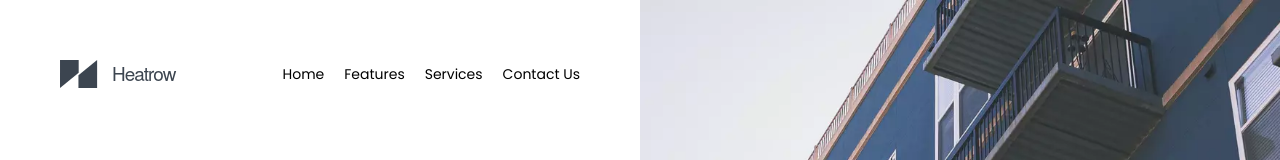
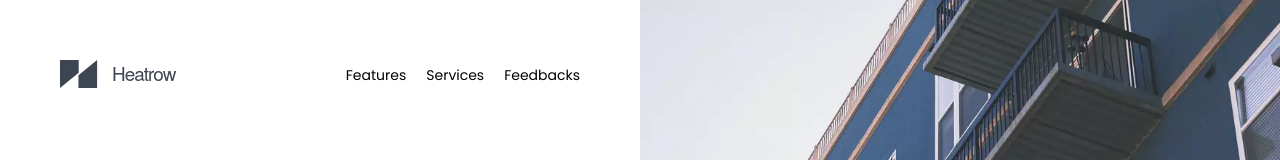
Before and after one commit to morikz/heatrow-reactjs, a Next.js app: page / in a window 1280 px wide. Shown: the top 160 px of the page. Built offline with nearby package versions, Linux system fonts and the light colour scheme.

Commit message:
:sparkles: feat: locomotive scroll

```diff
--- a/pages/_app.tsx
+++ b/pages/_app.tsx
@@ -13,15 +13,20 @@ function MyApp({ Component, pageProps }: any) {
   const router = useRouter()
   const scrollRef = React.useRef<HTMLDivElement>(null)
 
-  // React.useEffect(() => {
-  //   import('locomotive-scroll').then(locomotiveModule => {
-  //     // @ts-ignore
-  //     const scroll = new locomotiveModule.default({
-  //       el: scrollRef.current,
-  //       smooth: true,
-  //     })
-  //   })
-  // }, [])
+  React.useEffect(() => {
+    import('locomotive-scroll').then(locomotiveModule => {
+      // @ts-ignore
+      const scroll = new locomotiveModule.default({
+        el: scrollRef.current,
+        smooth: true,
+        inertia: 0.5,
+      })
+
+      scroll.smartphone.smooth = true
+      // console.log()
+
+    })
+  }, [])
 
   return (
     <div ref={scrollRef}>
--- a/pages/index.tsx
+++ b/pages/index.tsx
@@ -1,11 +1,44 @@
 import React from 'react'
 import Head from 'next/head'
+import { motion } from 'framer-motion'
 
 interface indexProps {}
 
+const transition: { duration: number; ease: number[] } = {
+  duration: 1.4,
+  ease: [0.6, 0.01, -0.05, 0.9],
+}
+
+const navList: { initial: any; animate: any } = {
+  initial: {
+    x: 0,
+  },
+  animate: {
+    x: 0,
+    delay: 1.8,
+    transition: {
+      delayChildren: 0.6,
+      staggerChildren: 0.04,
+      staggerDirection: 1,
+    },
+  },
+}
+
+const navItem: { initial: any; animate: any } = {
+  initial: {
+    y: 50,
+    opacity: 0,
+  },
+  animate: {
+    y: 0,
+    opacity: 1,
+    transition: { ...transition },
+  },
+}
+
 const index: React.FC<indexProps> = ({}) => {
   return (
-    <>
+    <motion.div initial='initial' animate='animate'>
       <Head>
         <title>Heatrow &mdash; A Real Estate Company</title>
         <link rel='icon' href='/vercel.svg' />
@@ -13,38 +46,67 @@ const index: React.FC<indexProps> = ({}) => {
       <header className='home-header'>
         <div className='home-header__left'>
           <nav className='navigation'>
-            <img src='svg/heatrow-logo.svg' alt='heatrow logo' />
-            <ul className='navigation__list'>
-              <li className='navigation__item'>Home</li>
-              <li className='navigation__item'>Features</li>
-              <li className='navigation__item'>Services</li>
-              <li className='navigation__item'>Contact Us</li>
-            </ul>
+            <motion.img
+              initial={{ x: -50, opacity: 0 }}
+              animate={{ x: 0, opacity: 1, transition: { ...transition } }}
+              src='svg/heatrow-logo.svg'
+              alt='heatrow logo'
+            />
+            <motion.ul variants={navList} className='navigation__list'>
+              <motion.li variants={navItem} className='navigation__item'>
+                <a href='#sectionFeatures'>Features</a>
+              </motion.li>
+              <motion.li variants={navItem} className='navigation__item'>
+                <a href='#sectionGallery'>Services</a>
+              </motion.li>
+              <motion.li variants={navItem} className='navigation__item'>
+                <a href='#sectionFeedback'>Feedbacks</a>
+              </motion.li>
+            </motion.ul>
           </nav>
           <div className='home-hero'>
-            <h4 className='hero-h4'>
+            <motion.h4
+              initial={{ y: 50, opacity: 0 }}
+              animate={{ y: 0, opacity: 1, transition: { delay: 0.2, ...transition } }}
+              className='hero-h4'>
               elegantly designed 3 <br />
               bedroom apartments
-            </h4>
-            <h1 className='hero-h1'>Maple</h1>
-            <div className='home-hero__footer'>
+            </motion.h4>
+            <motion.h1
+              initial={{ y: 50, opacity: 0 }}
+              animate={{ y: 0, opacity: 1, transition: { delay: 0.6, ...transition } }}
+              className='hero-h1'>
+              Maple
+            </motion.h1>
+            <motion.div
+              initial={{ opacity: 0 }}
+              animate={{ opacity: 1, transition: { delay: 0.6, ...transition } }}
+              className='home-hero__footer'>
               <img src='svg/facebook-icon.svg' alt='facebook icon' />
               <img src='svg/twitter-icon.svg' alt='twitter icon' />
               <img src='svg/linkedIn-icon.svg' alt='linkedIn icon' />
               <img src='svg/instagram-icon.svg' alt='instagram icon' />
-            </div>
+            </motion.div>
           </div>
         </div>
         <div className='home-header__right'>
-          <img src='webp/header-bg.webp' alt='maple house' />
-          <div className='hero-unit'>
+          <motion.img
+            initial={{ opacity: 0, scale: 1.4, x: 400 }}
+            animate={{ opacity: 1, scale: 1, x: 0, transition: { delay: 1.1, ...transition } }}
+            src='webp/header-bg.webp'
+            alt='maple house'
+          />
+          <motion.div
+            initial={{ y: 200, opacity: 0 }}
+            animate={{ y: 0, opacity: 1, transition: { delay: 1.8, ...transition } }}
+            className='hero-unit'>
             <h2 className='hero-unit__h2'>444</h2>
             <p className='hero-unit__p'>TOTAL UNITS</p>
-          </div>
+          </motion.div>
         </div>
       </header>
       <main className='main'>
-        <section className='section-features'>
+        <section id='sectionFeatures' className='section-features'>
           <div className='feature-container'>
             <div className='feature'>
               <img src='svg/faces-icon.svg' alt='face icon' />
@@ -117,7 +179,7 @@ const index: React.FC<indexProps> = ({}) => {
             </div>
           </div>
         </section>
-        <section className='section-gallery'>
+        <section id='sectionGallery' className='section-gallery'>
           <div className='gallery-container'>
             <h2 className='heading-2'>
               Live in the <br /> Future
@@ -154,7 +216,7 @@ const index: React.FC<indexProps> = ({}) => {
             </div>
           </div>
         </section>
-        <section className='section-feedback'>
+        <section id='sectionFeedback' className='section-feedback'>
           <div className='feedback-container'>
             <div className='feedback-left'>
               <h2 className='heading-2'>
@@ -263,7 +325,7 @@ const index: React.FC<indexProps> = ({}) => {
           <p className='footer-copyright'>© Copyright 2021 Heatrow Estate</p>
         </div>
       </footer>
-    </>
+    </motion.div>
   )
 }
 
--- a/styles/pages/_home.scss
+++ b/styles/pages/_home.scss
@@ -30,8 +30,13 @@
       &__item {
         margin-left: 2rem;
         list-style-type: none;
-        font-size: 1.4rem;
         cursor: pointer;
+
+        a {
+          font-size: 1.4rem;
+          color: inherit;
+          text-decoration: none;
+        }
       }
     }
     .home-hero {
```
Also changed, not shown: 1 other file (tests, documents, lock files or other folders).
